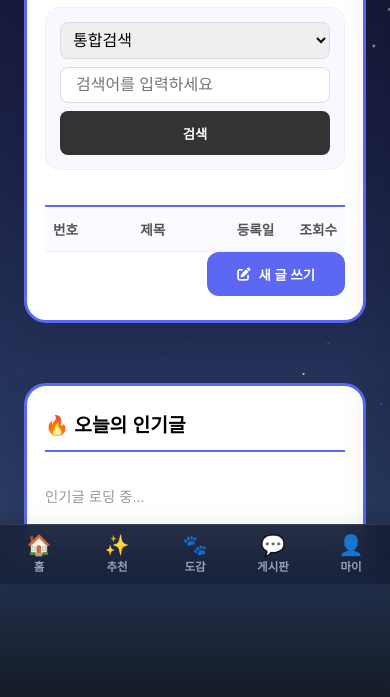
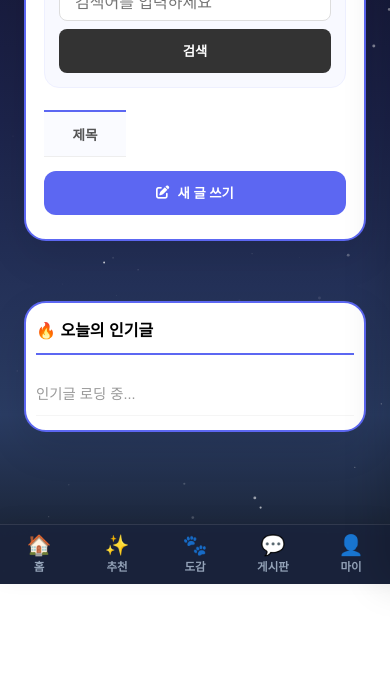
Before and after one commit to kdh2317000/Dear-Me, a website: page public/board.html in a window 390 px wide. Shown: the part 260-957 px from the top of the page. After the commit the page ends 844 px from the top, so only its background shows below. Drawn offline with Linux system fonts and the light colour scheme; no server answers; sample sign-in values are in the browser's storage.

Commit message:
mobile board layout fix - reduce padding and border

```diff
--- a/public/board.html
+++ b/public/board.html
@@ -95,6 +95,58 @@
         .btn-logout { color: #333 !important; font-weight: 800; cursor: pointer; }
 
         @media (max-width: 900px) { .main-wrapper { grid-template-columns: 1fr; } }
+
+        /* ── 모바일 전용 개선 ── */
+        @media (max-width: 640px) {
+            .main-wrapper {
+                margin: 10px auto !important;
+                padding: 0 8px;
+                gap: 12px;
+            }
+
+            /* 파란 테두리 얇게 + 패딩 대폭 축소 */
+            .content-box {
+                border: 2px solid #5c67f2;
+                border-radius: 16px;
+                padding: 14px 10px;
+            }
+
+            /* 제목 */
+            .board-header h2 { font-size: 1.35rem; margin-bottom: 10px; }
+
+            /* 검색창 세로 스택 */
+            .search-area {
+                flex-direction: column;
+                gap: 8px;
+                padding: 10px;
+                margin-bottom: 12px;
+            }
+            .search-input { width: 100%; }
+            .search-select { width: 100%; }
+            .btn-search { width: 100%; padding: 10px; }
+
+            /* 테이블 — 번호·등록일·조회수 숨기고 제목만 표시 */
+            .board-table th:nth-child(1),
+            .board-table td:nth-child(1),
+            .board-table th:nth-child(3),
+            .board-table td:nth-child(3),
+            .board-table th:nth-child(4),
+            .board-table td:nth-child(4) { display: none; }
+
+            .board-table { width: 100%; }
+            .board-table td { padding: 12px 4px; font-size: 0.88rem; }
+            .td-title { padding-left: 6px !important; font-size: 0.9rem; }
+
+            /* 글쓰기 버튼 전체 너비 */
+            .btn-write { width: 100%; justify-content: center; margin-top: 14px; padding: 12px; }
+
+            /* 사이드바(인기글) 패딩 축소 */
+            .sidebar .content-box { padding: 14px 10px !important; }
+            .side-title { font-size: 1rem; }
+            .pop-text { font-size: 0.9rem; }
+            .popular-item { padding: 12px 0; }
+        }
+
 
     </style>
     <script src="/mobile-nav.js" defer></script>
```
